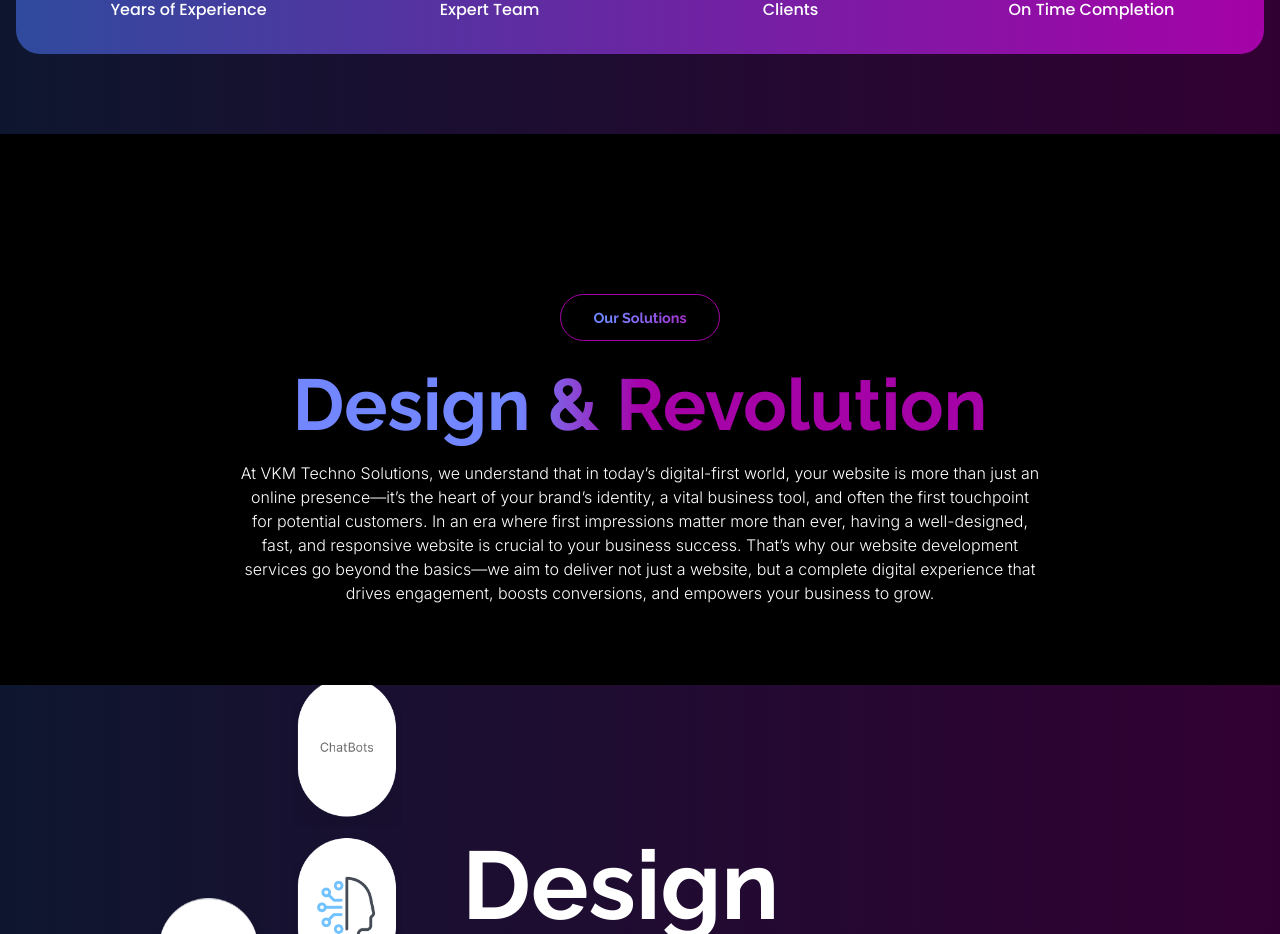
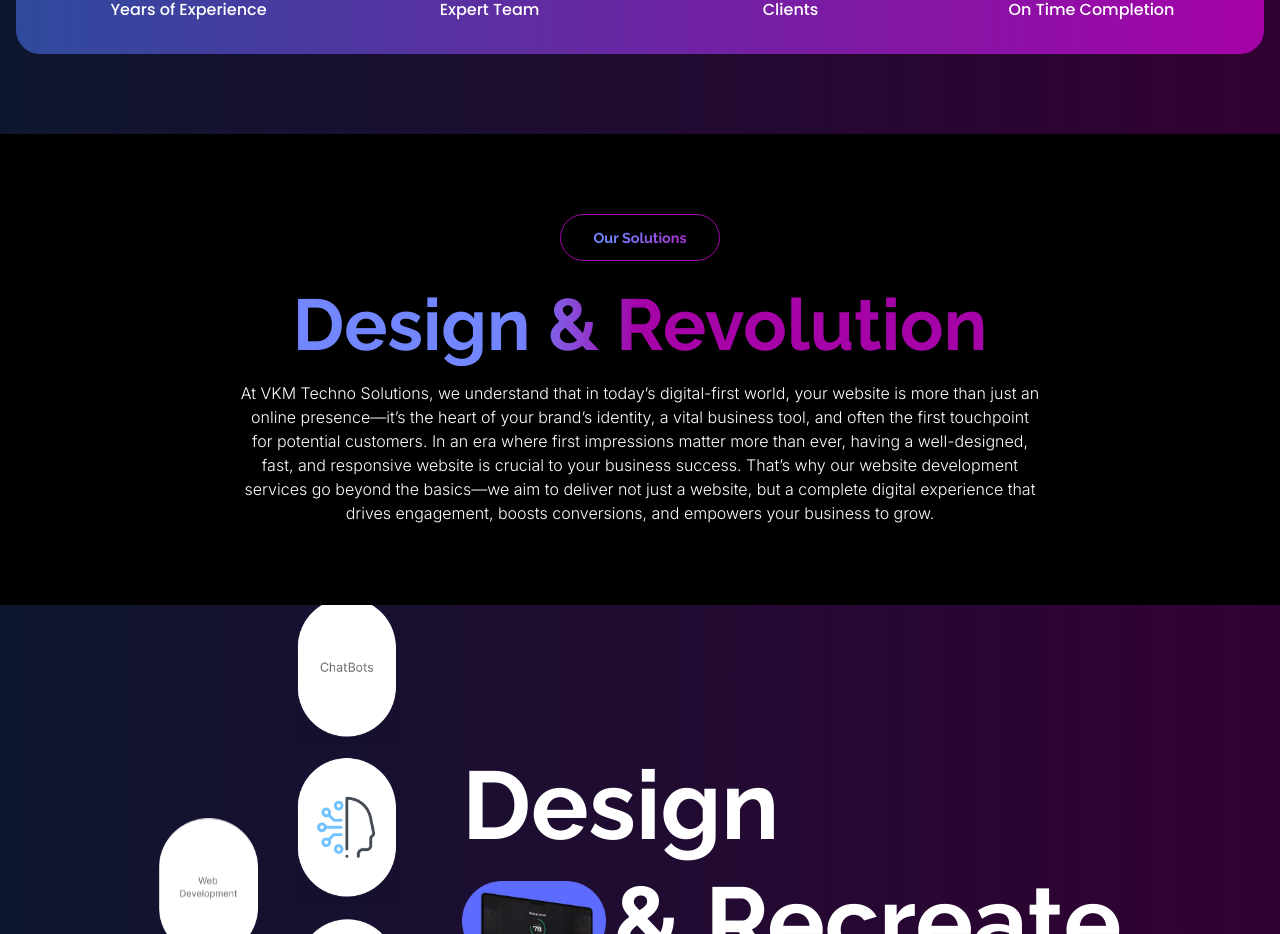
Before and after one commit to pranavpremanand/vkm-techno-solutions, a React (Create React App) app: page /app-development in a window 1280 px wide. Shown: the part 3391-4325 px from the top of the page. Built offline with nearby package versions, Linux system fonts and the light colour scheme.

Commit message:
fixed padding

```diff
--- a/src/pages/landingPages/LandingPage.jsx
+++ b/src/pages/landingPages/LandingPage.jsx
@@ -115,7 +115,7 @@
       <LandingServices page={page} />
       <WhyChooseUs />
 
-      <section className="pt-[10rem] pb-[5rem] bg-black text-white">
+      <section className="py-[5rem] bg-black text-white">
         <div className="wrapper text-center flex flex-col gap-3">
           <div
             data-aos="fade-up"
```
